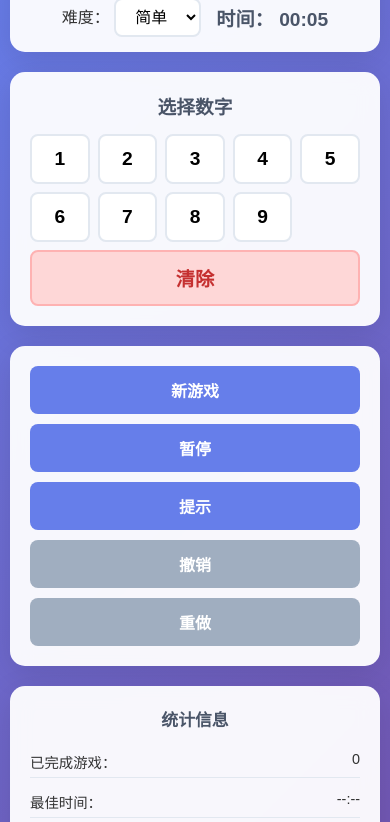
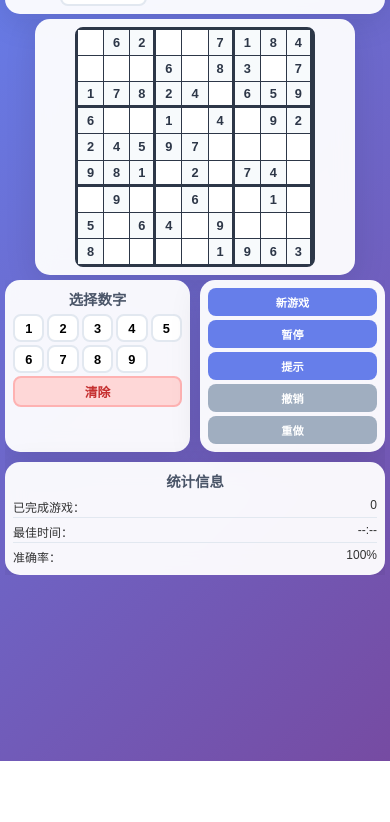
Before and after one commit to y11ii/Sudoku, a plain HTML site: page index.html in a window 390 px wide. Shown: the part 83-905 px from the top of the page. After the commit the page ends 844 px from the top, so only its background shows below. Drawn offline with Linux system fonts and the light colour scheme.

Commit message:
优化移动端布局，确保一屏内完成所有操作

```diff
--- a/style.css
+++ b/style.css
@@ -10,6 +10,12 @@ body {
     background: linear-gradient(135deg, #667eea 0%, #764ba2 100%);
     min-height: 100vh;
     color: #333;
+    -webkit-touch-callout: none;
+    -webkit-user-select: none;
+    -khtml-user-select: none;
+    -moz-user-select: none;
+    -ms-user-select: none;
+    user-select: none;
 }
 
 .container {
@@ -303,64 +309,263 @@ body {
     margin-top: 20px;
 }
 
-/* 响应式设计 */
+/* 移动端视窗优化 */
 @media (max-width: 768px) {
+    body {
+        min-height: 100vh;
+        min-height: -webkit-fill-available;
+        overflow-x: hidden;
+        padding-bottom: env(safe-area-inset-bottom);
+    }
+
+    html {
+        height: -webkit-fill-available;
+    }
+
+    .container {
+        padding: 10px;
+        max-width: 100%;
+    }
+
+    .game-header {
+        padding: 15px;
+        margin-bottom: 10px;
+    }
+
+    .game-header h1 {
+        font-size: 1.8rem;
+        margin-bottom: 10px;
+    }
+
+    .game-controls {
+        justify-content: space-between;
+        gap: 10px;
+    }
+
+    .timer {
+        font-size: 1rem;
+    }
+
     .game-main {
-        grid-template-columns: 1fr;
-        gap: 15px;
+        display: flex;
+        flex-direction: column;
+        gap: 10px;
+        align-items: center;
+    }
+
+    .game-board-container {
+        padding: 15px;
+        width: 100%;
+        max-width: 320px;
     }
 
     .sudoku-grid {
-        width: 350px;
-        height: 350px;
-    }
-
-    .cell {
-        font-size: 1.2rem;
-    }
-
-    .game-header h1 {
-        font-size: 2rem;
-    }
-
-    .game-controls {
-        justify-content: center;
-        text-align: center;
-    }
-
-    .game-sidebar {
-        order: -1;
-    }
-
-    .number-buttons {
-        grid-template-columns: repeat(5, 1fr);
-    }
-
-    .erase-btn {
-        grid-column: span 5;
-    }
-}
-
-@media (max-width: 480px) {
-    .container {
-        padding: 10px;
-    }
-
-    .sudoku-grid {
-        width: 300px;
-        height: 300px;
+        width: 280px;
+        height: 280px;
     }
 
     .cell {
         font-size: 1rem;
     }
 
-    .game-header {
+    .game-sidebar {
+        width: 100%;
+        max-width: 320px;
+        flex-direction: row;
+        gap: 10px;
+        flex-wrap: wrap;
+    }
+
+    .number-pad {
+        flex: 1;
+        min-width: 200px;
         padding: 15px;
     }
 
+    .number-pad h3 {
+        margin-bottom: 10px;
+        font-size: 1rem;
+    }
+
+    .number-buttons {
+        grid-template-columns: repeat(5, 1fr);
+        gap: 6px;
+    }
+
+    .number-btn {
+        padding: 8px;
+        font-size: 1rem;
+    }
+
+    .erase-btn {
+        grid-column: span 5;
+    }
+
+    .game-actions {
+        flex: 1;
+        min-width: 100px;
+        padding: 15px;
+        gap: 8px;
+    }
+
+    .action-btn {
+        padding: 8px 12px;
+        font-size: 0.9rem;
+    }
+
+    .game-stats {
+        width: 100%;
+        padding: 15px;
+        margin-top: 0;
+    }
+
+    .game-stats h3 {
+        margin-bottom: 10px;
+        font-size: 1rem;
+    }
+
+    .stat-item {
+        margin-bottom: 6px;
+        font-size: 0.85rem;
+    }
+}
+
+@media (max-width: 480px) {
+    .container {
+        padding: 5px;
+        height: 100vh;
+        height: -webkit-fill-available;
+        display: flex;
+        flex-direction: column;
+    }
+
+    .game-header {
+        padding: 8px;
+        margin-bottom: 5px;
+        flex-shrink: 0;
+    }
+
     .game-header h1 {
-        font-size: 1.8rem;
+        font-size: 1.4rem;
+        margin-bottom: 5px;
+    }
+
+    .game-controls {
+        flex-direction: row;
+        justify-content: space-between;
+        gap: 5px;
+        font-size: 0.9rem;
+    }
+
+    .game-main {
+        flex: 1;
+        display: flex;
+        flex-direction: column;
+        gap: 5px;
+        overflow: hidden;
+    }
+
+    .game-board-container {
+        padding: 8px;
+        flex-shrink: 0;
+    }
+
+    .sudoku-grid {
+        width: 240px;
+        height: 240px;
+    }
+
+    .cell {
+        font-size: 0.8rem;
+    }
+
+    .game-sidebar {
+        max-width: 100%;
+        flex: 1;
+        min-height: 0;
+        overflow: hidden;
+    }
+
+    .number-pad {
+        padding: 8px;
+        min-width: auto;
+    }
+
+    .number-pad h3 {
+        margin-bottom: 5px;
+        font-size: 0.9rem;
+    }
+
+    .number-buttons {
+        gap: 3px;
+    }
+
+    .number-btn {
+        padding: 4px;
+        font-size: 0.8rem;
+        min-height: 28px;
+    }
+
+    .game-actions {
+        padding: 8px;
+        gap: 4px;
+        min-width: auto;
+    }
+
+    .action-btn {
+        padding: 4px 8px;
+        font-size: 0.7rem;
+        min-height: 28px;
+    }
+
+    .game-stats {
+        padding: 8px;
+    }
+
+    .game-stats h3 {
+        margin-bottom: 5px;
+        font-size: 0.9rem;
+    }
+
+    .stat-item {
+        margin-bottom: 3px;
+        font-size: 0.75rem;
+        padding: 2px 0;
+    }
+
+    .modal-content {
+        padding: 15px;
+        width: 95%;
+    }
+
+    .modal-content h2 {
+        font-size: 1.3rem;
+    }
+}
+
+/* 超小屏幕优化 */
+@media (max-width: 360px) {
+    .sudoku-grid {
+        width: 220px;
+        height: 220px;
+    }
+
+    .cell {
+        font-size: 0.75rem;
+    }
+
+    .game-header h1 {
+        font-size: 1.2rem;
+    }
+
+    .number-btn {
+        font-size: 0.75rem;
+        min-height: 26px;
+    }
+
+    .action-btn {
+        font-size: 0.65rem;
+        min-height: 26px;
     }
 }
 
```
